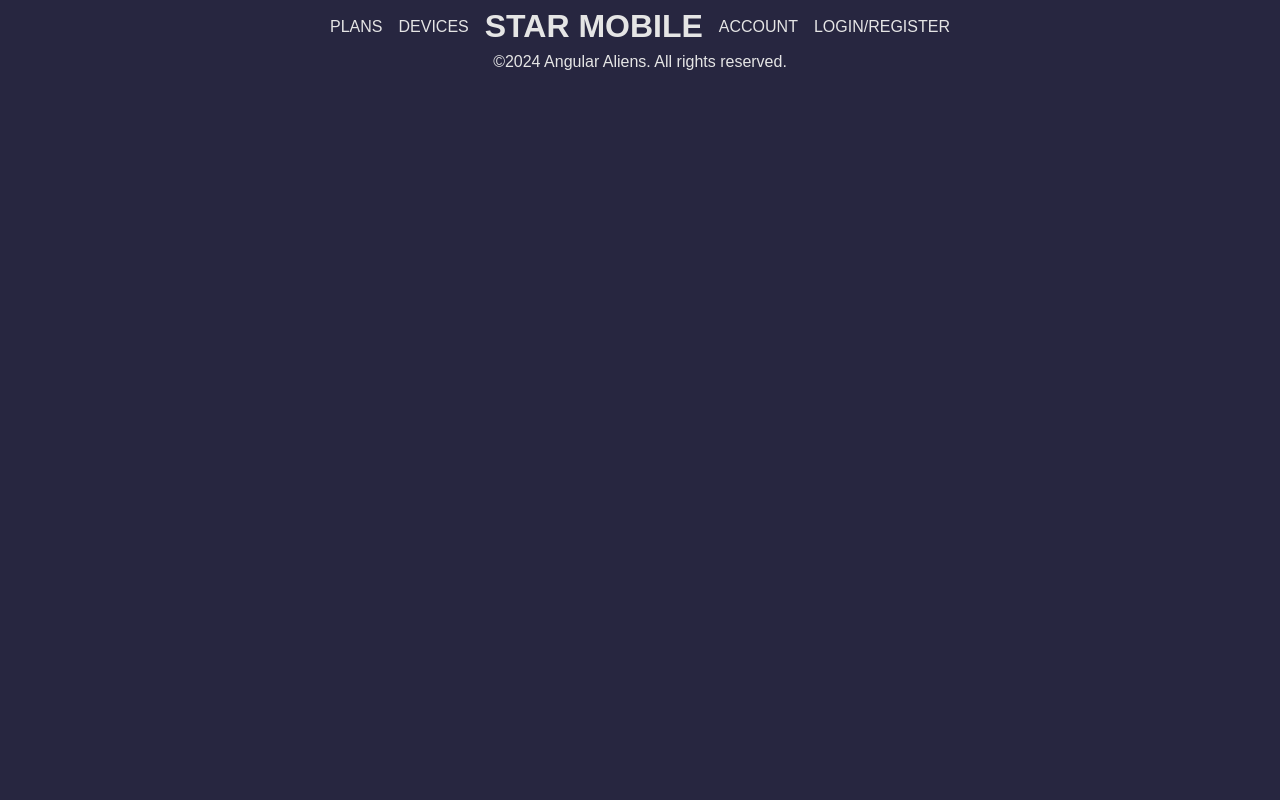
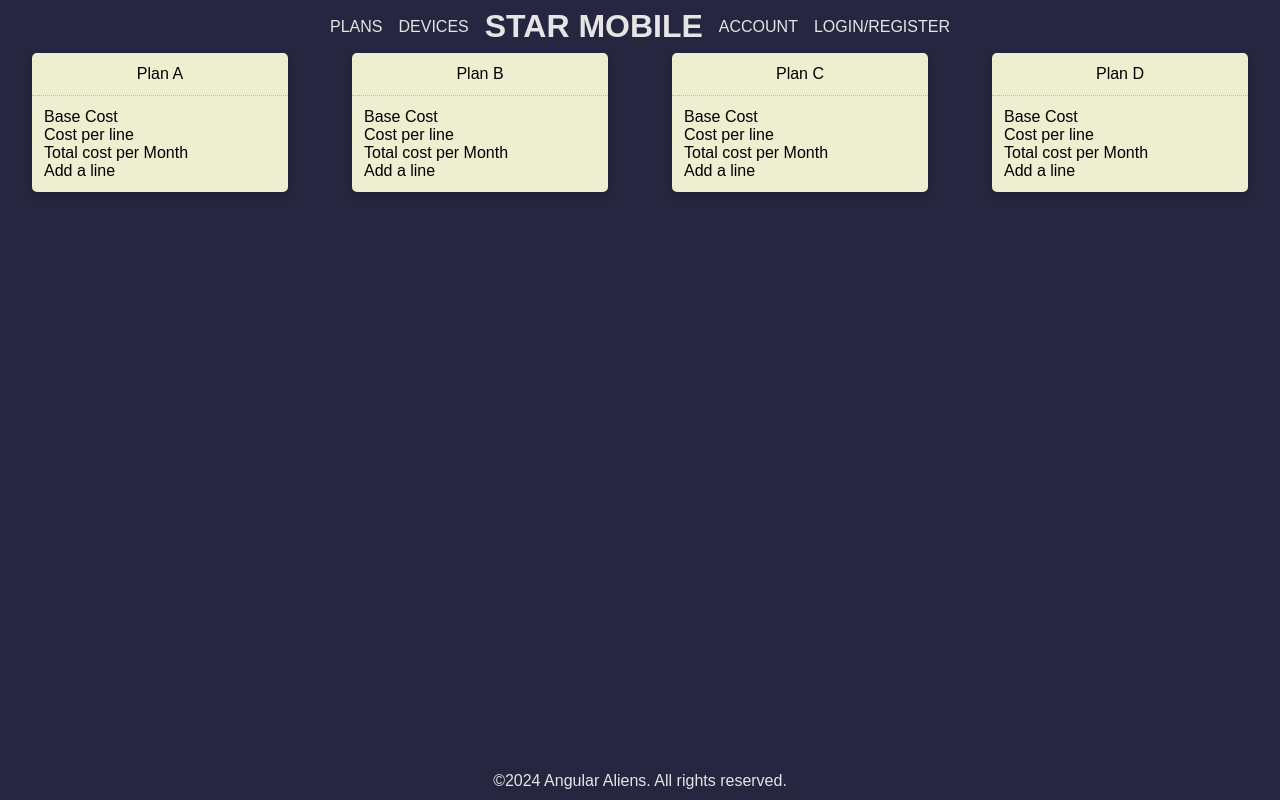
Before and after one commit to Nasser3003/StarMobile, an Angular app in the folder application-frontend/: page /plans in a window 1280 px wide. Before the commit this address led to /. Built offline with nearby package versions, Linux system fonts and the light colour scheme.

Commit message:
cards (and footer if no one else touched that)

```diff
--- a/application-frontend/src/app/app.component.ts
+++ b/application-frontend/src/app/app.component.ts
@@ -5,13 +5,14 @@ import { MainContentComponent } from './main-content/main-content.component';
 import { FooterBarComponent } from './footer-bar/footer-bar.component';
 import { HeaderComponent } from "./header/header.component";
 import { FooterComponent } from "./footer/footer.component";
+import { PlanCardComponent } from './plan-card/plan-card.component';
 
 @Component({
     selector: 'app-root',
     standalone: true,
     templateUrl: './app.component.html',
     styleUrl: './app.component.css',
-    imports: [RouterOutlet, MenuBarComponent, MainContentComponent, FooterBarComponent, HeaderComponent, FooterComponent]
+    imports: [RouterOutlet, MenuBarComponent, MainContentComponent, FooterBarComponent, PlanCardComponent, HeaderComponent, FooterComponent]
 })
 export class AppComponent {
   title = 'angular';
--- a/application-frontend/src/app/app.routes.ts
+++ b/application-frontend/src/app/app.routes.ts
@@ -1,3 +1,9 @@
 import { Routes } from '@angular/router';
+import { PlanCardComponent } from './plan-card/plan-card.component';
 
-export const routes: Routes = [];
+export const routes: Routes = [
+    {
+    path: 'plans',
+    component: PlanCardComponent
+    }
+];
--- a/application-frontend/src/app/footer/footer.component.css
+++ b/application-frontend/src/app/footer/footer.component.css
@@ -1,3 +1,6 @@
 footer{
+    position: absolute;
     text-align: center;
+    bottom: 10px;
+    width: 100%;
 }
--- a/application-frontend/src/app/plan-card/plan-card.component.css
+++ b/application-frontend/src/app/plan-card/plan-card.component.css
@@ -0,0 +1,29 @@
+.flex-container {
+    display: flex;
+    justify-content: space-around;
+    /* gap: 5%; */
+}
+
+.card {
+    box-shadow: 0 4px 8px 0 rgba(0,0,0,0.2);
+    transition: 0.3s;
+    border-radius: 5px; /* 5px rounded corners */
+    width: 20%;
+    background-color:rgb(238, 238, 208);
+    color:black;
+}
+
+.card:hover {
+    box-shadow: 0 8px 16px 0 rgba(0,0,0,0.2);
+}
+
+.card-head {
+    padding: 12px;
+    border-bottom: 1px dotted
+    hsl(0deg 0% 0% / 0.2);
+    text-align: center;
+}
+
+.card-details {
+    padding: 12px;
+}
--- a/application-frontend/src/app/plan-card/plan-card.component.html
+++ b/application-frontend/src/app/plan-card/plan-card.component.html
@@ -1 +1,38 @@
-<p>plan-card works!</p>
+<div class="flex-container">
+    <div class="card">
+        <div class="card-head">Plan A</div>
+        <div class="card-details">
+            <div>Base Cost</div>
+            <div>Cost per line</div>
+            <div>Total cost per Month</div>
+            <div>Add a line</div>
+        </div>
+    </div>
+    <div class="card">
+        <div class="card-head">Plan B</div>
+        <div class="card-details">
+            <div>Base Cost</div>
+            <div>Cost per line</div>
+            <div>Total cost per Month</div>
+            <div>Add a line</div>
+        </div>
+    </div>
+    <div class="card">
+        <div class="card-head">Plan C</div>
+        <div class="card-details">
+            <div>Base Cost</div>
+            <div>Cost per line</div>
+            <div>Total cost per Month</div>
+            <div>Add a line</div>
+        </div>
+    </div>
+    <div class="card">
+        <div class="card-head">Plan D</div>
+        <div class="card-details">
+            <div>Base Cost</div>
+            <div>Cost per line</div>
+            <div>Total cost per Month</div>
+            <div>Add a line</div>
+        </div>
+    </div>
+</div>
```
